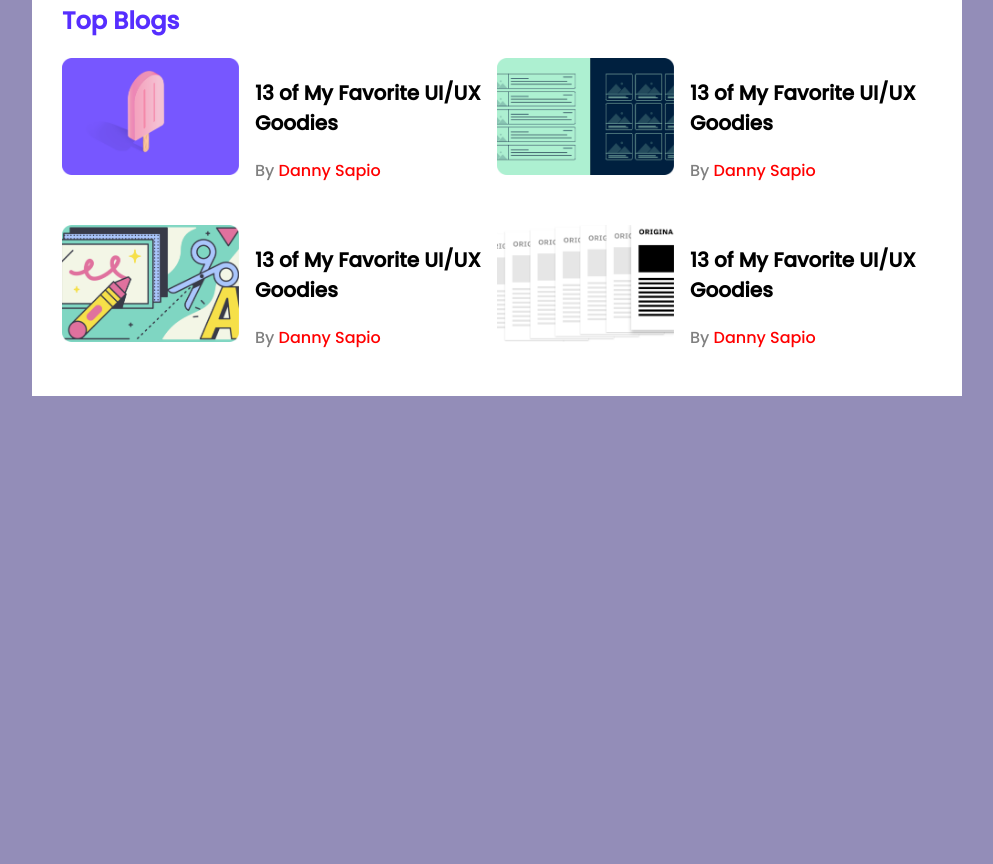
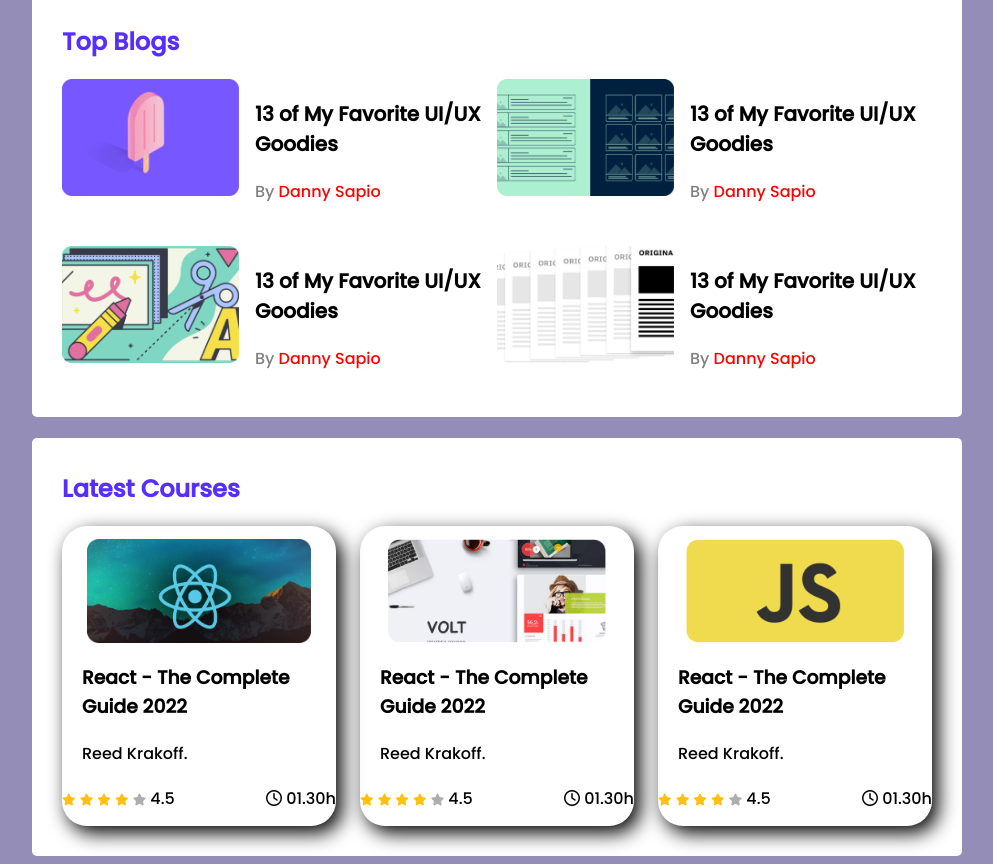
Before and after one commit to antar555/leader-board, a plain HTML site: page index.html in a window 1280 px wide. Shown: the part 315-1179 px from the top of the page, without its empty margins (143-1136 px from the left). Before the commit the page ends 800 px from the top, so only its background shows below. Drawn offline with Linux system fonts and the light colour scheme.

```diff
--- a/index.html
+++ b/index.html
@@ -5,8 +5,10 @@
     <meta http-equiv="X-UA-Compatible" content="IE=edge">
     <meta name="viewport" content="width=device-width, initial-scale=1.0">
     <title>Leader board</title>
+    <script src="https://kit.fontawesome.com/c8fd7bbc24.js" crossorigin="anonymous"></script>
     <link rel="stylesheet" href="style.css">
     <link rel="stylesheet" href="top-blogs.css">
+    <link rel="stylesheet" href="latest-course.css">
 </head>
 <body>
     <!-- header start -->
@@ -106,6 +108,84 @@
             </div>
 
         </section>
+
+        <!-- Latest course -->
+
+        <section class="container">
+            <h2 class="section-title">Latest Courses</h2>
+
+            <div class="courses">
+                <div class="course">
+                    <div class="course-banner">
+                        <img src="images/courses/course-1.png" alt="">
+                    </div>
+                    <div class="course-detail">
+                        <h3 class="course-title">React - The Complete Guide 2022</h3>
+                        <p class="course-author">Reed Krakoff.</p>
+                        <div class="course-info">
+                            <div>
+                                <i class="fas fa-star filled"></i>
+                                <i class="fas fa-star filled"></i>
+                                <i class="fas fa-star filled"></i>
+                                <i class="fas fa-star filled"></i>
+                                <i class="fas fa-star empty"></i>
+                                <span>4.5</span>
+                            </div>
+
+                            <div class="course-duration">
+                                <i class="far fa-clock"></i> 01.30h
+                            </div>
+                        </div>
+                    </div>
+                </div>
+                <div class="course">
+                    <div class="course-banner">
+                        <img src="images/courses/course-2.png" alt="">
+                    </div>
+                    <div class="course-detail">
+                        <h3 class="course-title">React - The Complete Guide 2022</h3>
+                        <p class="course-author">Reed Krakoff.</p>
+                        <div class="course-info">
+                            <div>
+                                <i class="fas fa-star filled"></i>
+                                <i class="fas fa-star filled"></i>
+                                <i class="fas fa-star filled"></i>
+                                <i class="fas fa-star filled"></i>
+                                <i class="fas fa-star empty"></i>
+                                <span>4.5</span>
+                            </div>
+
+                            <div class="course-duration">
+                                <i class="far fa-clock"></i> 01.30h
+                            </div>
+                        </div>
+                    </div>
+                </div>
+                <div class="course">
+                    <div class="course-banner">
+                        <img src="images/courses/course-3.png" alt="">
+                    </div>
+                    <div class="course-detail">
+                        <h3 class="course-title">React - The Complete Guide 2022</h3>
+                        <p class="course-author">Reed Krakoff.</p>
+                        <div class="course-info">
+                            <div>
+                                <i class="fas fa-star filled"></i>
+                                <i class="fas fa-star filled"></i>
+                                <i class="fas fa-star filled"></i>
+                                <i class="fas fa-star filled"></i>
+                                <i class="fas fa-star empty"></i>
+                                <span>4.5</span>
+                            </div>
+
+                            <div class="course-duration">
+                                <i class="far fa-clock"></i> 01.30h
+                            </div>
+                        </div>
+                    </div>
+                </div>
+            </div>
+        </section>
     </main>
 </body>
 </html>
--- /dev/null
+++ b/latest-course.css
@@ -0,0 +1,55 @@
+/* Courses style */
+
+.courses{
+    display: grid;
+    grid-template-columns: repeat(3, 1fr);
+    column-gap: 24px;
+}
+.course{
+    height: 300px;
+    width: 100%;
+    margin: auto;
+
+
+    /* border: 2px solid red; */
+    box-shadow: 6px 7px 19px black;
+    /* margin: 40px; */
+    border-radius: 25px;
+    /* margin: auto; */
+
+   /* margin: auto; */
+   /* background-color: aqua; */
+}
+.course .course-banner img{
+
+    /* /* width: 224px; */
+    height: 104px; */
+
+    width: 90%;
+    display:block;
+    text-align: center;
+    margin: auto;
+    margin-top: 13px;
+}
+
+.course-title, .course-author{
+    margin: 20px;
+}
+
+.course-info{
+    display: flex;
+    align-items: center;
+    justify-content: space-between ;
+}
+
+.fa-star{
+
+    font-size: 12px;
+}
+
+.fa-star.filled{
+    color: #FFC014;
+}
+.fa-star.empty{
+    color: #AEAEAE;
+}
--- a/style.css
+++ b/style.css
@@ -8,12 +8,15 @@ body{
 }
 main{
     display: flex;
-    justify-content: center;
+    flex-direction: column ;
+    align-items: center;
 }
 .container{
     background-color: white;
     width: 870px;
     padding: 30px;
+    margin-top: 21px;
+    border-radius: 5px;
 }
 .top-players{
     margin-bottom: 30px;
```
